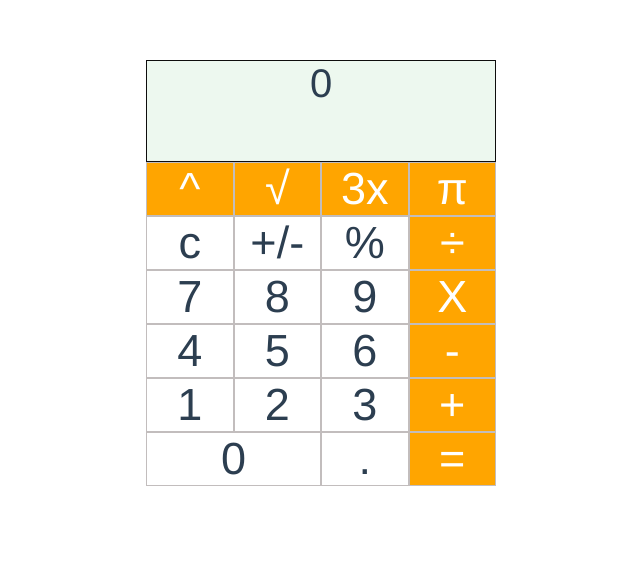
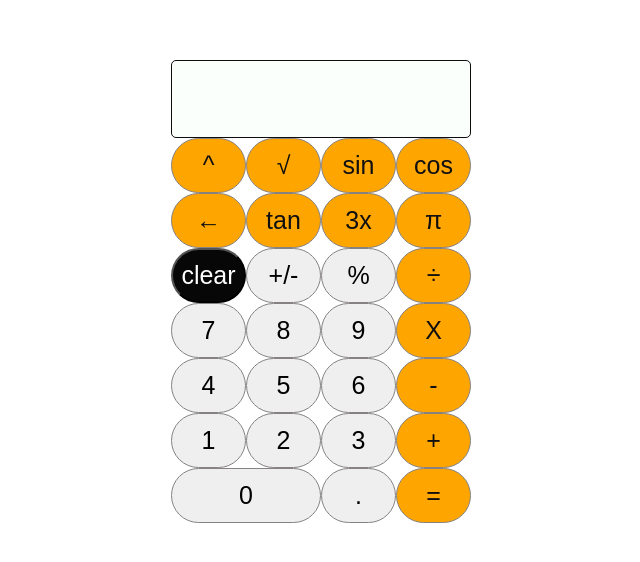
Before and after one commit to omarzoghayyer/Calculator_Vue-cli, a Vue app: page / in a window 1280 px wide. Shown: the top 562 px of the page, without its empty margins (319-959 px from the left). Built offline with nearby package versions, Linux system fonts and the light colour scheme.

Commit message:
added scientific operators. removed parsefloat and replaced it with regualr function.

```diff
--- a/src/components/Calculator.vue
+++ b/src/components/Calculator.vue
@@ -1,31 +1,34 @@
 <template>
   <div class="calculator-grid">
 
-    <div type="number" class="mid-grid">{{current || '0'}} </div>
-    <div @click="power" class= "btn operator">^</div>
-    <div @click="sq" class= "btn operator">√</div>
-    <div @click="timesthree" class= "btn operator">3x</div>
-    <div @click="pi" class= "btn operator">π</div>
-    <div @click="clear" class="btn">c</div>
-    <div @click="sign" class="btn">+/-</div>
-    <div @click="percent" class="btn">%</div>
-    <div @click="divide" class="btn operator">÷</div>
-    <div @click='append(7)' class= "btn">7</div>
-    <div @click='append(8)' class= "btn">8</div>
-    <div @click='append(9)' class= "btn">9</div>
-    <div @click="times" class= "btn operator">X</div>
-    <div @click='append(4)' class= "btn">4</div>
-    <div @click='append(5)' class= "btn">5</div>
-    <div @click='append(6)' class= "btn">6</div>
-    <div @click="minus" class= "btn operator">-</div>
-    <div @click='append(1)' class= "btn">1</div>
-    <div @click='append(2)' class= "btn">2</div>
-    <div @click='append(3)' class= "btn">3</div>
-    <div @click="plus" class= "btn operator">+</div>
-    <div @click='append(0)' class=" btn zero">0</div>
-    <div @click='dot' class= "btn">.</div>
-    <div @click="equal" class= "btn operator">=</div>
-
+    <button type="number" class="mid-grid">{{current}} </button>
+    <button @click="power" class= "btn operator">^</button>
+    <button @click="sq" class= "btn operator">√</button>
+    <button @click="sin" class= "btn operator">sin</button>
+    <button @click="cos" class= "btn operator">cos</button>
+    <button @click="backspace" class= "btn operator">←</button>
+    <button @click="tan" class= "btn operator">tan</button>
+    <button @click="timesthree" class= "btn operator">3x</button>
+    <button @click="pi" class= "btn operator">π</button>
+    <button @click="clear" class="clear-btn">clear</button>
+    <button @click="sign" class="btn">+/-</button>
+    <button @click="percent" class="btn">%</button>
+    <button @click="divide" class="btn operator">÷</button>
+    <button @click='append(7)' class= "btn">7</button>
+    <button @click='append(8)' class= "btn">8</button>
+    <button @click='append(9)' class= "btn">9</button>
+    <button @click="times" class= "btn operator">X</button>
+    <button @click='append(4)' class= "btn">4</button>
+    <button @click='append(5)' class= "btn">5</button>
+    <button @click='append(6)' class= "btn">6</button>
+    <button @click="minus" class= "btn operator">-</button>
+    <button @click='append(1)' class= "btn">1</button>
+    <button @click='append(2)' class= "btn">2</button>
+    <button @click='append(3)' class= "btn">3</button>
+    <button @click="plus" class= "btn operator">+</button>
+    <button @click='append(0)' class=" btn zero">0</button>
+    <button @click='dot' class= "btn">.</button>
+    <button @click="equal" class= "btn operator equal" >=</button>
 
   </div>
 </template>
@@ -42,20 +45,45 @@ export default {
    }
   },
   methods: {
+
+    //list of operators
     clear() {
       this.current = '';
     },
     sign() {
     this.current = this.current.charAt(0) === '-' ?
-      this.current.slice(1) : `-${this.$current}`;
+      this.current.slice(1) : ('-' + this.current)
     },
     percent(){
-      this.current = `${parseFloat(this.current)/100}`
+      this.current = (this.current/100)
+      this.current+= "%"
+
+    },
+    tan(){
+      this.operator = x =>Math.tan(x.current);
+      this.current+= "tan"
+
+    },
+    cos() {
+      this.operator = x => Math.cos(x.current);
+      this.current+= "cos"
+
+    },
+    sin() {
+      this.operator = x => Math.sin(x.current);
+      this.current+="sin"
+    },
+    backspace() {
+      this.current = this.current.substring(0, this.current.length -1);
+
     },
     sq(){
       this.operator = x => Math.sqrt(x)
       this.previous = this.current;
       this.operatorClicked = true;
+      this.current+= "√"
+
+
     },
     timesthree(){
       this.operator = (a, b) => a && b * 3;
@@ -65,12 +93,14 @@ export default {
     pi(){
       this.operator = x => Math.pi(x)
       this.current ='3.141592653'
+      this.current+= "π"
 
     },
     power(){
       this.operator = x => Math.pow(x, 2)
       this.previous = this.current;
       this.operatorClicked = true;
+      this.current+= "^"
     },
 
     append(number) {
@@ -78,8 +108,11 @@ export default {
         this.current ='';
         this.operatorClicked = false;
       }
-        this.current = `${this.current}${number}`
+        this.current = (this.current + number)
   },
+
+
+  //the dot method depends on the previous append number in order for it to run.
     dot(){
       if(this.current.indexOf('.') === -1) {
         this.append('.');
@@ -89,24 +122,28 @@ export default {
       this.operator = (a, b) => a / b;
       this.previous = this.current;
       this.operatorClicked = true;
+      this.current+= "/"
     },
     plus(){
       this.operator = (a, b) => a + b;
       this.previous = this.current;
       this.operatorClicked = true;
+      this.current+= "+"
 
     },
     minus(){
       this.operator = (a, b) => a - b;
       this.previous = this.current;
       this.operatorClicked = true;
+      this.current+= "-"
+
 
     },
     times(){
       this.operator = (a, b) => a * b;
       this.previous = this.current;
       this.operatorClicked = true;
-
+      this.current+= "*"
     },
 
     equal(){
@@ -122,41 +159,48 @@ export default {
 
 </script>
 
-
-
 <style scoped>
 
-
 .calculator-grid{
-
   margin: 0 auto;
-  width: 350px;
+  width: 300px;
   font-size: 45px;
   display: grid;
   grid-template-columns: repeat(4,1fr);
-  grid-auto-rows: minmax(30px, auto);
+  grid-auto-rows: minmax(55px, auto);
+  cursor: pointer;
+}
+.clear-btn {
+  font-size: 25px;
+  color: rgb(255, 255, 255);
+  cursor: pointer;
+  background-color: rgb(7, 7, 7);
+  border-radius: 30px;
 }
 
 .mid-grid{
   overflow: hidden;
-  background-color: rgb(237, 248, 239);
+  border-radius: 5px;
+  background-color: rgb(250, 255, 251);
   grid-column: 1 /5;
-  height: 100px;
+  height: 78px;
   font-size: 40px;
+  cursor: pointer;
   border: solid 1px rgb(14, 13, 13);
 }
 .mid-grid:hover{
-  background:rgb(250, 247, 247)
+  background: rgb(179, 176, 171);
+  cursor: pointer;
 }
-  .btn{
-      border: solid 1px rgb(194, 189, 189)
-  }
-  .btn:hover{
-    background: rgb(182, 252, 182);
-  }
-
-
-
+.btn{
+  border: solid 1px rgb(134, 130, 130);
+  font-size: 25px;
+  cursor: pointer;
+  border-radius: 30px;
+}
+.btn:hover{
+  background: rgb(182, 252, 182);
+}
 .zero{
   grid-column: 1/3;
 }
@@ -165,7 +209,12 @@ export default {
 }
 .operator {
   background-color: orange;
-  color: white;
+  color: rgb(17, 16, 16);
+  font-size: 25px;
+  cursor: pointer;
+}
+.equal {
+cursor: pointer;
 }
 
 </style>
```
